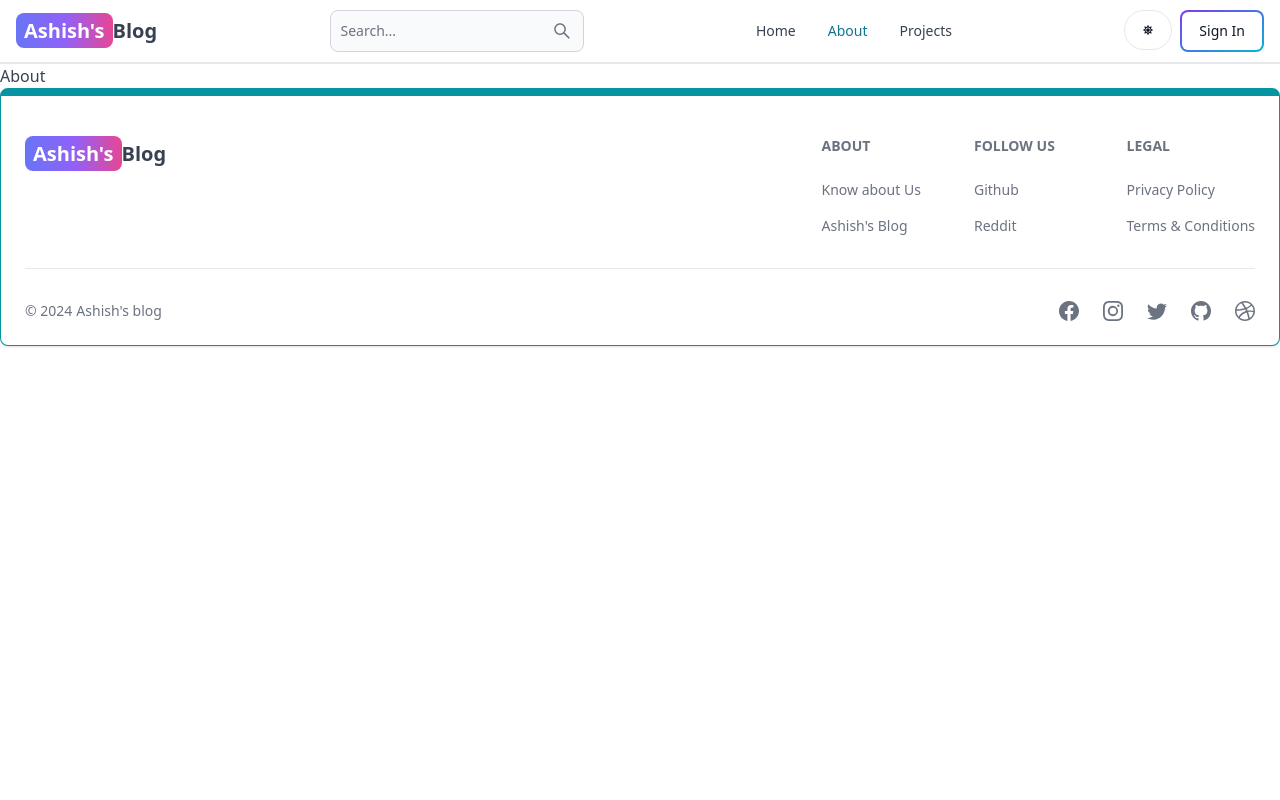
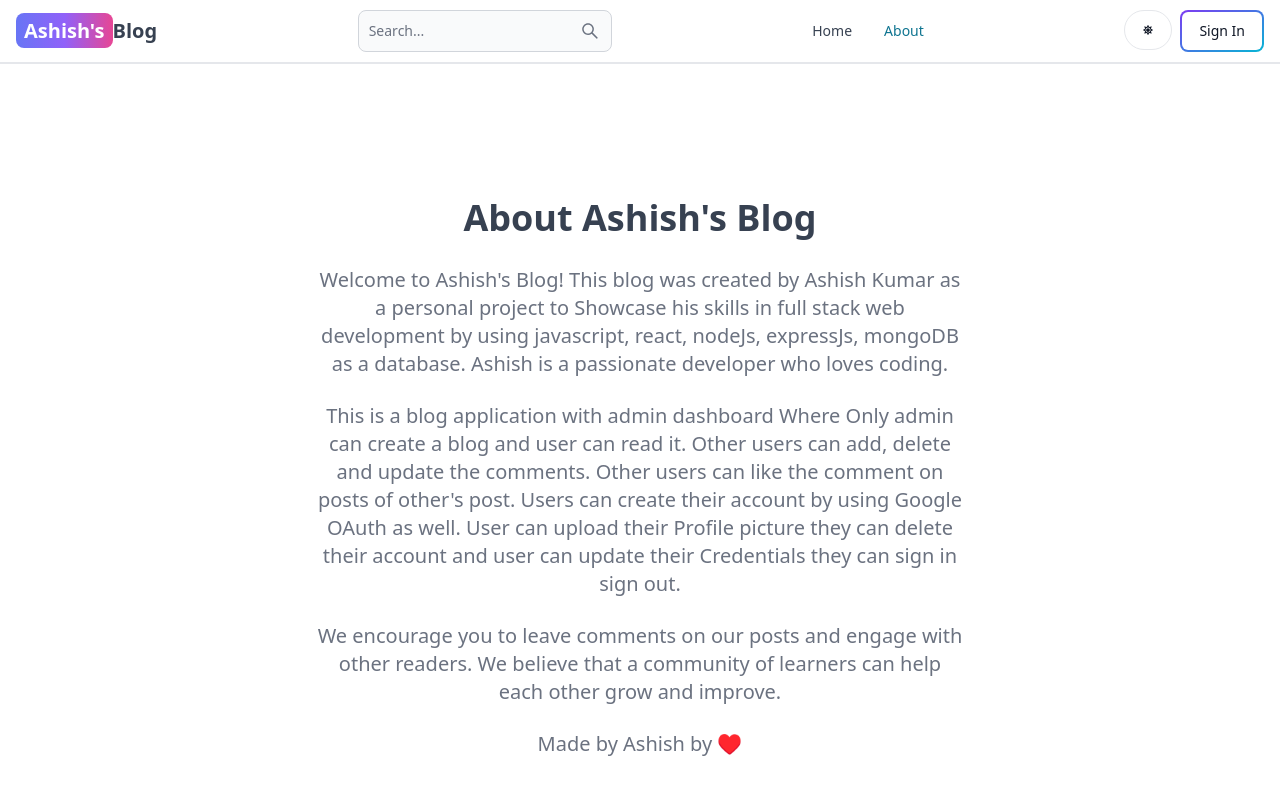
Before and after one commit to ashishsen003/blog-app, a React (Vite) app in the folder frontend/: page /about in a window 1280 px wide. Shown: the top 800 px of the page. Built offline with nearby package versions, Linux system fonts and the light colour scheme; no server answers.

Commit message:
added about page

```diff
--- a/frontend/src/components/Header.jsx
+++ b/frontend/src/components/Header.jsx
@@ -115,9 +115,9 @@ const Header = () => {
         <Navbar.Link active={path === "/about"} as={"div"}>
           <Link to="/about">About</Link>
         </Navbar.Link>
-        <Navbar.Link active={path === "/projects"} as={"div"}>
+        {/* <Navbar.Link active={path === "/projects"} as={"div"}>
           <Link to="/projects">Projects</Link>
-        </Navbar.Link>
+        </Navbar.Link> */}
       </Navbar.Collapse>
     </Navbar>
   );
--- a/frontend/src/pages/About.jsx
+++ b/frontend/src/pages/About.jsx
@@ -1,9 +1,36 @@
-import React from 'react'
+import React from "react";
 
 const About = () => {
   return (
-    <div>About</div>
-  )
-}
+    <div className="min-h-screen flex items-center justify-center">
+      <div className="max-w-2xl mx-auto p-3 text-center">
+        <div className="flex flex-col">
+          <h1 className="text-4xl font font-semibold text-center my-7">
+            About Ashish's Blog
+          </h1>
+          <div className="text-xl text-gray-500 flex flex-col gap-6">
+            <p>
+              Welcome to Ashish's Blog! This blog was created by Ashish Kumar
+              as a personal project to Showcase his skills in full stack web
+              development by using javascript, react, nodeJs, expressJs, mongoDB as a database.
+              Ashish is a passionate developer who loves coding.
+            </p>
 
-export default About
+            <p>This is a blog application with admin dashboard Where Only admin can create a blog and user can read it.
+              Other users can add, delete and update the comments. Other users can like the comment on posts of other's post.
+              Users can create their account by using Google OAuth as well. User can upload their Profile picture they can delete their account and user can update their Credentials they can sign in sign out.</p>
+
+            <p>
+              We encourage you to leave comments on our posts and engage with
+              other readers. We believe that a community of learners can help
+              each other grow and improve.
+            </p>
+            <p>Made by Ashish by ♥️</p>
+          </div>
+        </div>
+      </div>
+    </div>
+  );
+};
+
+export default About;
--- a/frontend/src/pages/Home.jsx
+++ b/frontend/src/pages/Home.jsx
@@ -20,7 +20,7 @@ const Home = () => {
       <div className="flex flex-col gap-6 p-28 px-3 max-w-6xl mx-auto">
         <h1 className="text-3xl font-bold lg:text-6xl">Welcome to my blog</h1>
 
-        <p className="text-gray-500  text-xs sm:text-lg-">
+        <p className="text-gray-500 text-lg">
           Here you will find a variety of articles and tutorials and topics such
           as History, Automobile and Science etc.
         </p>
```
